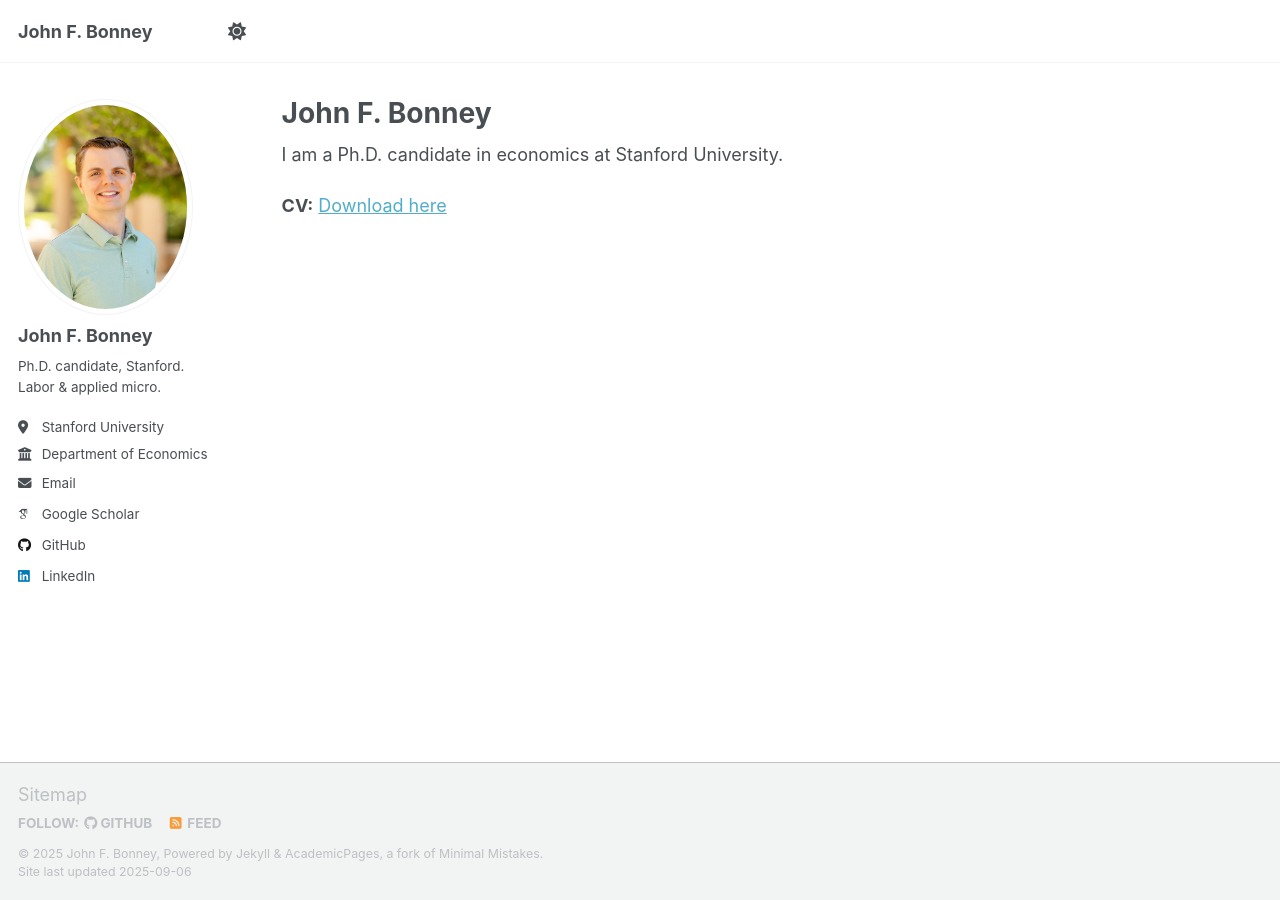
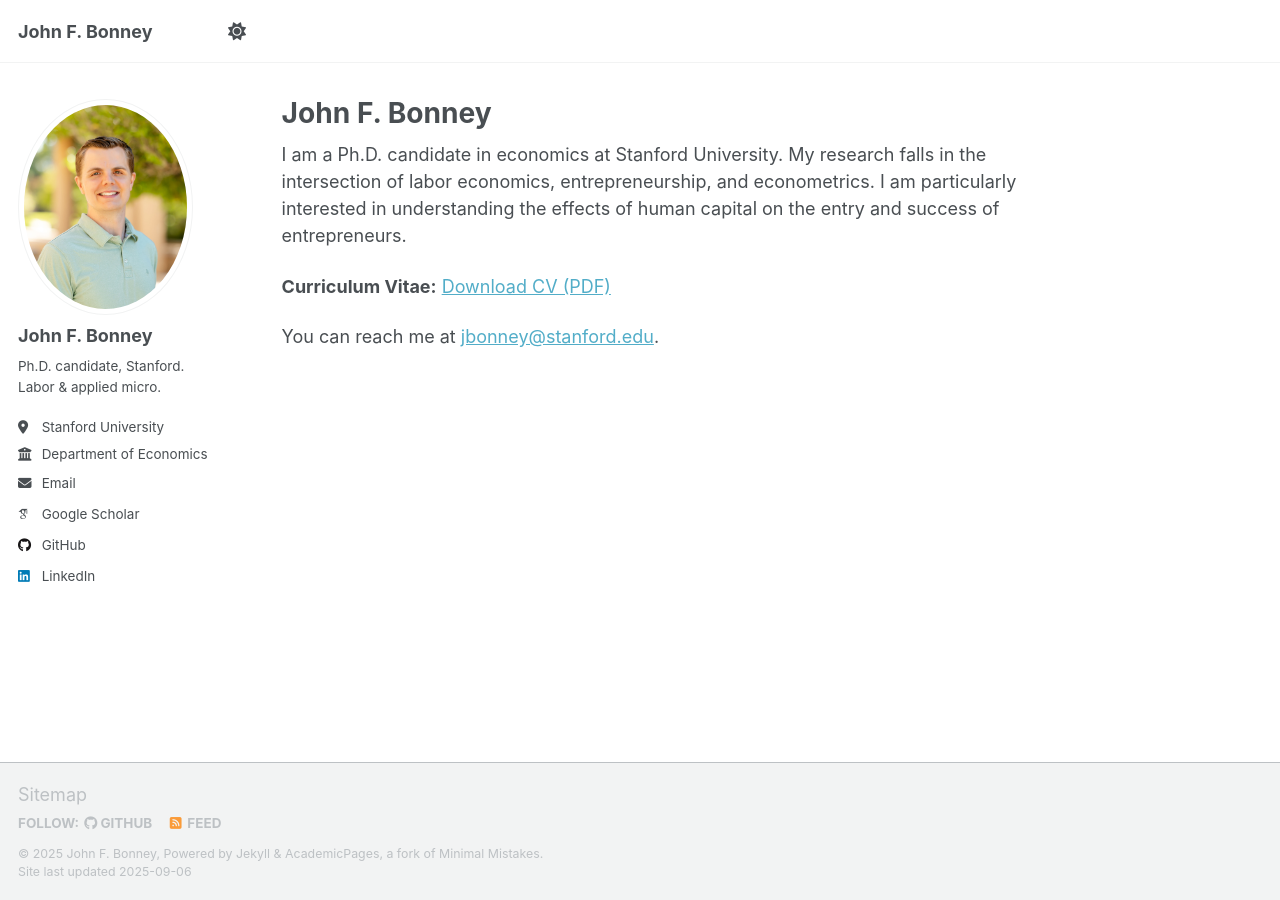
Before and after one commit to johnnybonney/johnnybonney.github.io, a Jekyll site: the page built from _pages/about.md, in a window 1280 px wide. Built offline with Jekyll 4.4.1, drawn with Linux system fonts in a browser that asks for light colours; some web fonts are replaced; a script that is not in the unit is left out.

Commit message:
Update about.md

```diff
--- a/_pages/about.md
+++ b/_pages/about.md
@@ -6,5 +6,10 @@ author_profile: true
 ---
 
 I am a Ph.D. candidate in economics at Stanford University.
+My research falls in the intersection of labor economics, entrepreneurship, and econometrics.
+I am particularly interested in understanding the effects of human capital on the entry and success of entrepreneurs.
 
-**CV:** [Download here](/files/Bonney_CV_2025-09-05.pdf)
+
+**Curriculum Vitae:** [Download CV (PDF)](/files/Bonney_CV_2025-09-05.pdf)
+
+You can reach me at [jbonney@stanford.edu](mailto:jbonney@stanford.edu).
```
